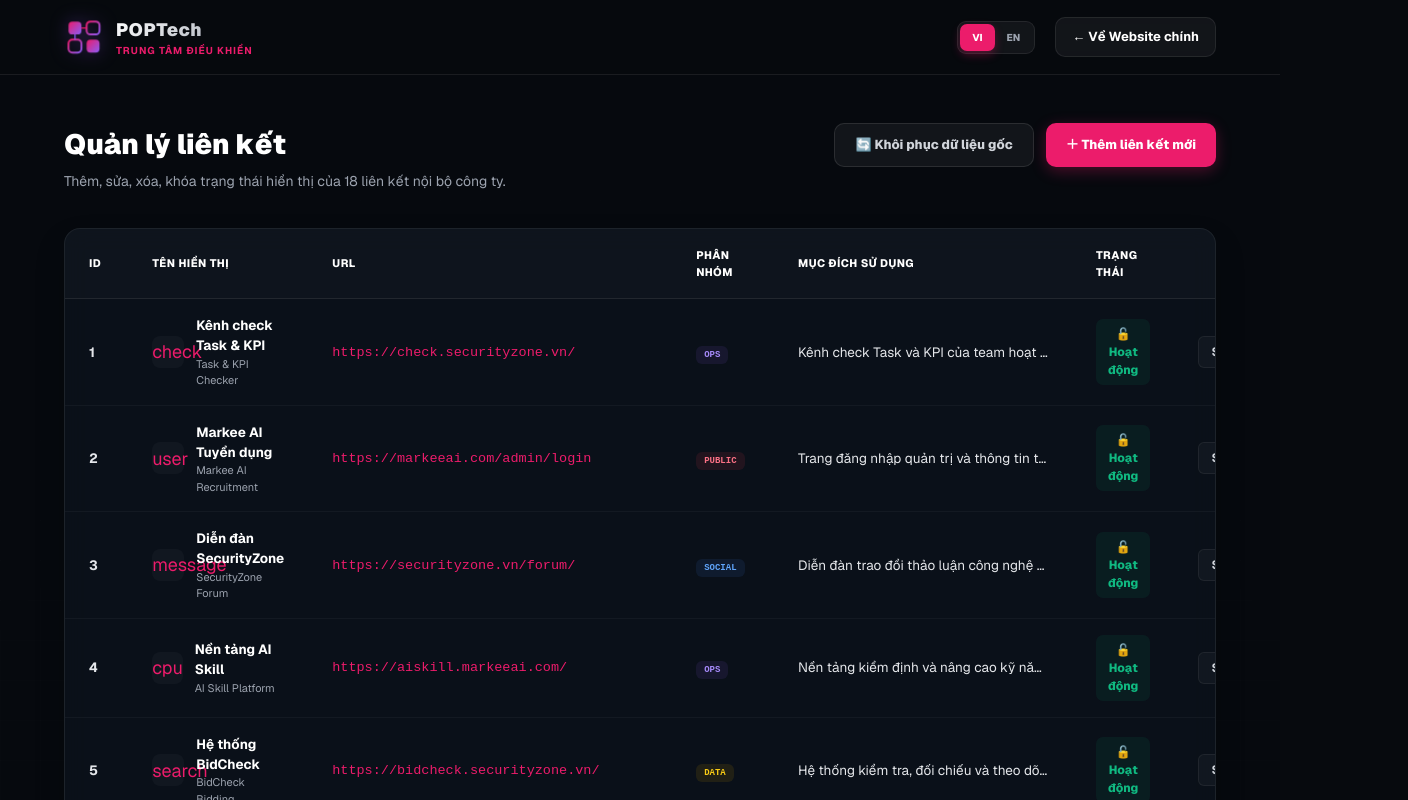
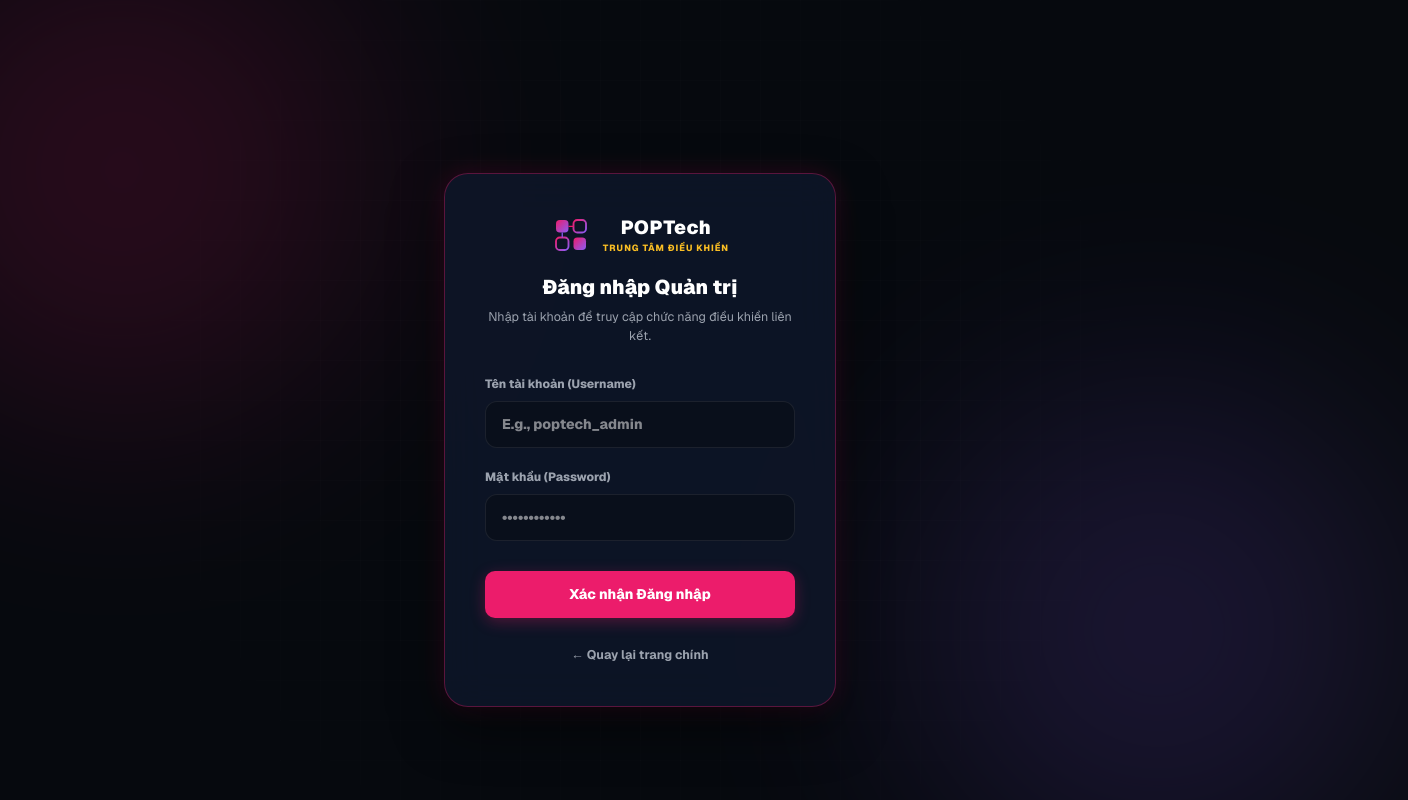
Before and after one commit to phuckhuenguyen216-byte/Central_Support, a Next.js app: page /admin in a window 1280 px wide. Shown: the top 800 px of the page, 1408 px wide, since content can reach past the window. Built offline with nearby package versions, Linux system fonts and the light colour scheme.

Commit message:
feat: add sophos style header links, sub-header, and secure admin login card with visual polish

```diff
--- a/app/admin/page.tsx
+++ b/app/admin/page.tsx
@@ -8,11 +8,17 @@ import { portalLinks, PortalLink } from "@/lib/portalData";
 
 export default function AdminPage() {
   const { lang, setLang } = useLanguage();
+  const [isLoggedIn, setIsLoggedIn] = useState(false);
   const [links, setLinks] = useState<PortalLink[]>([]);
   const [isModalOpen, setIsModalOpen] = useState(false);
   const [editingLink, setEditingLink] = useState<PortalLink | null>(null);
 
-  // Form states
+  // Login states
+  const [username, setUsername] = useState("");
+  const [password, setPassword] = useState("");
+  const [loginError, setLoginError] = useState("");
+
+  // Form states for managing links
   const [formName, setFormName] = useState("");
   const [formNameEn, setFormNameEn] = useState("");
   const [formUrl, setFormUrl] = useState("");
@@ -20,6 +26,14 @@ export default function AdminPage() {
   const [formPurpose, setFormPurpose] = useState("");
   const [formPurposeEn, setFormPurposeEn] = useState("");
   const [formIcon, setFormIcon] = useState("globe");
+
+  // Check login session on mount
+  useEffect(() => {
+    const authSession = sessionStorage.getItem("sz_admin_auth");
+    if (authSession === "true") {
+      setIsLoggedIn(true);
+    }
+  }, []);
 
   // Load links from localStorage on mount
   useEffect(() => {
@@ -35,7 +49,31 @@ export default function AdminPage() {
     }
   }, []);
 
-  // Save links to state and localStorage
+  // Handle credentials check submit
+  const handleLoginSubmit = (e: React.FormEvent) => {
+    e.preventDefault();
+    if (username.trim() === "poptech_admin" && password === "poptech@support2026") {
+      sessionStorage.setItem("sz_admin_auth", "true");
+      setIsLoggedIn(true);
+      setLoginError("");
+      setUsername("");
+      setPassword("");
+    } else {
+      setLoginError(
+        lang === "vi"
+          ? "Tên đăng nhập hoặc mật khẩu không chính xác!"
+          : "Invalid username or password!"
+      );
+    }
+  };
+
+  // Handle Logout
+  const handleLogout = () => {
+    sessionStorage.removeItem("sz_admin_auth");
+    setIsLoggedIn(false);
+  };
+
+  // Save links database utility
   const saveLinks = (updatedLinks: PortalLink[]) => {
     setLinks(updatedLinks);
     localStorage.setItem("sz_portal_links", JSON.stringify(updatedLinks));
@@ -89,7 +127,6 @@ export default function AdminPage() {
         return link;
       });
       saveLinks(updated);
-      alert("Đã cập nhật liên kết thành công!");
     } else {
       // Add mode
       const newId = links.length > 0 ? Math.max(...links.map((l) => l.id)) + 1 : 1;
@@ -105,7 +142,6 @@ export default function AdminPage() {
         isLocked: false,
       };
       saveLinks([...links, newLink]);
-      alert("Đã thêm liên kết mới thành công!");
     }
 
     setIsModalOpen(false);
@@ -115,8 +151,7 @@ export default function AdminPage() {
   const handleToggleLock = (id: number) => {
     const updated = links.map((link) => {
       if (link.id === id) {
-        const nextState = !link.isLocked;
-        return { ...link, isLocked: nextState };
+        return { ...link, isLocked: !link.isLocked };
       }
       return link;
     });
@@ -125,7 +160,11 @@ export default function AdminPage() {
 
   // Delete a link
   const handleDeleteLink = (id: number) => {
-    if (confirm("Bạn có chắc chắn muốn xóa liên kết này? (Are you sure you want to delete this link?)")) {
+    const confirmMsg =
+      lang === "vi"
+        ? "Bạn có chắc chắn muốn xóa liên kết này?"
+        : "Are you sure you want to delete this link?";
+    if (confirm(confirmMsg)) {
       const updated = links.filter((link) => link.id !== id);
       saveLinks(updated);
     }
@@ -133,11 +172,77 @@ export default function AdminPage() {
 
   // Reset to default spreadsheet database
   const handleResetData = () => {
-    if (confirm("Reset về dữ liệu gốc từ Google Sheet? (Reset to default Google Sheet data?)")) {
+    const confirmMsg =
+      lang === "vi"
+        ? "Khôi phục lại dữ liệu gốc ban đầu từ Google Sheet?"
+        : "Reset to default database from Google Sheets?";
+    if (confirm(confirmMsg)) {
       saveLinks(portalLinks);
     }
   };
 
+  // 1. RENDER ADMIN LOGIN PAGE (If not authenticated)
+  if (!isLoggedIn) {
+    return (
+      <div className="adminPageWrapper loginScreen">
+        <div className="portalBgGrid" />
+        <div className="portalBgGlow pg1" />
+        <div className="portalBgGlow pg2" />
+
+        <div className="loginCardContainer">
+          <div className="loginCard">
+            <div className="loginCardHeader">
+              <Logo />
+              <h2>{lang === "vi" ? "Đăng nhập Quản trị" : "Admin Authentication"}</h2>
+              <p>
+                {lang === "vi"
+                  ? "Nhập tài khoản để truy cập chức năng điều khiển liên kết."
+                  : "Please input credentials to manage Central Portal database."}
+              </p>
+            </div>
+
+            <form onSubmit={handleLoginSubmit} className="loginForm">
+              {loginError && <div className="loginErrorMessage">⚠️ {loginError}</div>}
+
+              <label>
+                {lang === "vi" ? "Tên tài khoản (Username)" : "Username"}
+                <input
+                  type="text"
+                  value={username}
+                  onChange={(e) => setUsername(e.target.value)}
+                  placeholder="E.g., poptech_admin"
+                  required
+                />
+              </label>
+
+              <label>
+                {lang === "vi" ? "Mật khẩu (Password)" : "Password"}
+                <input
+                  type="password"
+                  value={password}
+                  onChange={(e) => setPassword(e.target.value)}
+                  placeholder="••••••••••••"
+                  required
+                />
+              </label>
+
+              <button type="submit" className="primaryBtn loginSubmitBtn">
+                {lang === "vi" ? "Xác nhận Đăng nhập" : "Sign In Console"}
+              </button>
+            </form>
+
+            <div className="loginCardFooter">
+              <Link href="/">
+                ← {lang === "vi" ? "Quay lại trang chính" : "Back to Home Portal"}
+              </Link>
+            </div>
+          </div>
+        </div>
+      </div>
+    );
+  }
+
+  // 2. RENDER FULL BEAUTIFUL ADMIN CONTROL PANEL (If authenticated)
   return (
     <div className="adminPageWrapper">
       {/* Background grids */}
@@ -165,10 +270,15 @@ export default function AdminPage() {
                 EN
               </button>
             </div>
-            {/* Back button */}
-            <Link href="/" className="backPortalBtn">
-              ← {lang === "vi" ? "Về Website chính" : "Back to Website"}
-            </Link>
+            {/* Logout button */}
+            <button onClick={handleLogout} className="adminLogoutBtn">
+              <svg viewBox="0 0 24 24" width="14" height="14" fill="none" stroke="currentColor" strokeWidth="2.5">
+                <path d="M9 21H5a2 2 0 0 1-2-2V5a2 2 0 0 1 2-2h4" />
+                <polyline points="16 17 21 12 16 7" />
+                <line x1="21" y1="12" x2="9" y2="12" />
+              </svg>
+              <span>{lang === "vi" ? "ĐĂNG XUẤT" : "LOGOUT"}</span>
+            </button>
           </div>
         </div>
       </header>
@@ -177,11 +287,11 @@ export default function AdminPage() {
       <main className="container adminDashboard">
         <div className="adminDashboardHead">
           <div>
-            <h1>{lang === "vi" ? "Quản lý liên kết" : "Links Administration"}</h1>
+            <h1>{lang === "vi" ? "Trang quản trị Central Control" : "Central Portal Console"}</h1>
             <p>
               {lang === "vi"
-                ? "Thêm, sửa, xóa, khóa trạng thái hiển thị của 18 liên kết nội bộ công ty."
-                : "Add, edit, delete, or toggle lock status of the company internal links."}
+                ? "Thêm, chỉnh sửa, xóa và khóa trạng thái liên kết hiển thị trên trang chủ."
+                : "Add, edit, remove or toggle display lock for portal shortcuts in real-time."}
             </p>
           </div>
           <div className="adminDashboardActions">
@@ -223,7 +333,9 @@ export default function AdminPage() {
                     <td><b>{link.id}</b></td>
                     <td>
                       <div className="adminTableNameCell">
-                        <span className="adminTableIcon">{link.icon}</span>
+                        <span className="adminTableIcon">
+                          {link.icon === "check" ? "✓" : link.icon === "cpu" ? "⚙" : "🌐"}
+                        </span>
                         <div>
                           <strong>{lang === "vi" ? link.name : link.nameEn}</strong>
                           <small>{lang === "vi" ? link.nameEn : link.name}</small>
--- a/app/globals.css
+++ b/app/globals.css
@@ -9,6 +9,8 @@
   --pink2: #d91b5c;
   --violet: #8b5cf6;
   --text-muted: #9ca3af;
+  --sophos-blue: #0054a6;
+  --sophos-dark: #002f6c;
 }
 
 body {
@@ -72,23 +74,23 @@ body {
 }
 
 /* ==========================================================================
-   HEADER NAVBAR
+   HEADER NAVBAR (SOPHOS STYLE)
    ========================================================================== */
 
 .portalHeader {
   position: sticky;
   top: 0;
-  background: rgba(7, 10, 14, 0.75);
-  backdrop-filter: blur(16px);
-  border-bottom: 1px solid var(--card-border);
-  padding: 16px 0;
+  background: #003366; /* Deep corporate Sophos blue */
+  border-bottom: 1px solid rgba(255, 255, 255, 0.1);
   z-index: 50;
+  box-shadow: 0 4px 20px rgba(0, 0, 0, 0.3);
 }
 
-.headerInner {
+.headerMain {
   display: flex;
   justify-content: space-between;
   align-items: center;
+  padding: 14px 24px;
 }
 
 .portalLogoWrap {
@@ -99,95 +101,137 @@ body {
   cursor: pointer;
 }
 
-.portalLogoMark {
-  animation: logoPulse 4s infinite alternate;
-}
-
-@keyframes logoPulse {
-  0% { transform: scale(1); filter: drop-shadow(0 0 4px rgba(236,28,107,0.2)); }
-  100% { transform: scale(1.04); filter: drop-shadow(0 0 10px rgba(139,92,246,0.4)); }
-}
-
 .portalLogoText {
   display: flex;
   flex-direction: column;
 }
 
 .portalLogoText strong {
-  font-size: 18px;
+  font-size: 19px;
   font-weight: 900;
   letter-spacing: 0.5px;
-  background: linear-gradient(135deg, #fff, #9ca3af);
-  -webkit-background-clip: text;
-  -webkit-text-fill-color: transparent;
+  color: #fff;
 }
 
 .portalLogoText span {
-  font-size: 10px;
-  font-weight: 700;
+  font-size: 9px;
+  font-weight: 800;
   text-transform: uppercase;
-  color: var(--pink);
+  color: #fbbf24; /* Golden accent subtext */
   letter-spacing: 1px;
 }
 
-.headerActions {
+/* Header navigation links */
+.headerNav {
+  display: flex;
+  gap: 28px;
+}
+
+.headerNav a {
+  color: rgba(255, 255, 255, 0.8);
+  font-size: 12.5px;
+  font-weight: 800;
+  text-transform: uppercase;
+  letter-spacing: 0.8px;
+  text-decoration: none;
+  transition: color 0.2s;
+}
+
+.headerNav a:hover {
+  color: #fff;
+}
+
+/* Sophos Sub-header */
+.headerSub {
+  background: #002244; /* Darker navy blue sub bar */
+  border-top: 1px solid rgba(255, 255, 255, 0.05);
+}
+
+.subInner {
+  display: flex;
+  justify-content: space-between;
+  align-items: center;
+  padding: 8px 24px;
+}
+
+.subLeft .homeTab {
+  display: inline-block;
+  font-size: 11px;
+  font-weight: 900;
+  letter-spacing: 0.8px;
+  color: rgba(255, 255, 255, 0.7);
+  padding: 8px 16px;
+  background: rgba(255, 255, 255, 0.05);
+  border-radius: 4px;
+  cursor: pointer;
+  transition: all 0.2s;
+}
+
+.subLeft .homeTab.active, .subLeft .homeTab:hover {
+  color: #fff;
+  background: var(--pink);
+  box-shadow: 0 2px 10px rgba(236, 28, 107, 0.3);
+}
+
+.subRight {
   display: flex;
   align-items: center;
-  gap: 20px;
+  gap: 16px;
 }
 
 /* Language switch */
 .langToggler {
   display: flex;
-  background: rgba(255, 255, 255, 0.05);
-  border: 1px solid rgba(255, 255, 255, 0.08);
-  border-radius: 9px;
+  background: rgba(255, 255, 255, 0.08);
+  border: 1px solid rgba(255, 255, 255, 0.1);
+  border-radius: 6px;
   padding: 2px;
 }
 
 .langBtn {
   font-size: 10px;
   font-weight: 800;
-  padding: 6px 12px;
-  border-radius: 7px;
+  padding: 4px 10px;
+  border-radius: 4px;
   cursor: pointer;
-  color: var(--text-muted);
+  color: rgba(255, 255, 255, 0.6);
   transition: all 0.2s;
   border: none;
   background: none;
 }
 
 .langBtn.active {
-  background: var(--pink);
-  color: #fff;
-  box-shadow: 0 4px 10px rgba(236, 28, 107, 0.3);
+  background: #fff;
+  color: #002244;
+  font-weight: 900;
 }
 
-/* Button style */
+/* Auth button */
 .adminPortalBtn, .backPortalBtn {
   display: inline-flex;
   align-items: center;
-  gap: 8px;
-  background: rgba(255, 255, 255, 0.05);
-  border: 1px solid var(--card-border);
+  gap: 6px;
+  background: rgba(255, 255, 255, 0.08);
+  border: 1px solid rgba(255, 255, 255, 0.1);
   color: #fff;
-  padding: 9px 16px;
-  border-radius: 10px;
-  font-size: 13px;
-  font-weight: 700;
+  padding: 6px 14px;
+  border-radius: 6px;
+  font-size: 11.5px;
+  font-weight: 800;
+  text-transform: uppercase;
   text-decoration: none;
-  transition: all 0.22s;
+  transition: all 0.2s;
+  cursor: pointer;
 }
 
 .adminPortalBtn:hover {
   background: var(--pink);
   border-color: var(--pink);
-  box-shadow: 0 4px 15px rgba(236, 28, 107, 0.3);
+  box-shadow: 0 4px 12px rgba(236, 28, 107, 0.3);
 }
 
 .backPortalBtn:hover {
-  background: rgba(255, 255, 255, 0.1);
-  border-color: rgba(255, 255, 255, 0.2);
+  background: rgba(255, 255, 255, 0.15);
 }
 
 /* ==========================================================================
@@ -195,7 +239,7 @@ body {
    ========================================================================== */
 
 .portalHero {
-  padding: 70px 0 40px;
+  padding: 80px 0 40px;
   text-align: center;
   position: relative;
   z-index: 1;
@@ -211,7 +255,7 @@ body {
 }
 
 .portalHero h1 {
-  font-size: 38px;
+  font-size: 40px;
   font-weight: 950;
   letter-spacing: -0.5px;
   color: #fff;
@@ -219,7 +263,7 @@ body {
 }
 
 .portalHero p {
-  font-size: 15px;
+  font-size: 16px;
   color: var(--text-muted);
   max-width: 600px;
   margin: 0 auto;
@@ -546,13 +590,170 @@ body {
 }
 
 /* ==========================================================================
-   ADMIN DASHBOARD PANEL
+   ADMIN LOGIN CARD (NEON GLOW)
+   ========================================================================== */
+
+.loginScreen {
+  display: flex;
+  align-items: center;
+  justify-content: center;
+}
+
+.loginCardContainer {
+  position: relative;
+  z-index: 10;
+  width: 100%;
+  max-width: 440px;
+  padding: 24px;
+  margin-top: 10vh;
+}
+
+.loginCard {
+  background: rgba(15, 23, 42, 0.85);
+  backdrop-filter: blur(20px);
+  border: 1px solid rgba(255, 255, 255, 0.08);
+  border-radius: 24px;
+  padding: 40px;
+  box-shadow: 0 25px 60px rgba(0, 0, 0, 0.4);
+  position: relative;
+  overflow: hidden;
+  animation: neonBorderBreath 6s infinite alternate;
+}
+
+@keyframes neonBorderBreath {
+  0% {
+    border-color: rgba(255, 255, 255, 0.08);
+    box-shadow: 0 20px 50px rgba(0,0,0,0.4), 0 0 10px rgba(236,28,107,0.05);
+  }
+  100% {
+    border-color: rgba(236, 28, 107, 0.35);
+    box-shadow: 0 20px 50px rgba(0,0,0,0.5), 0 0 25px rgba(236,28,107,0.18);
+  }
+}
+
+.loginCardHeader {
+  text-align: center;
+  margin-bottom: 30px;
+  display: flex;
+  flex-direction: column;
+  align-items: center;
+}
+
+.loginCardHeader h2 {
+  font-size: 20px;
+  font-weight: 900;
+  color: #fff;
+  margin-top: 16px;
+  margin-bottom: 6px;
+}
+
+.loginCardHeader p {
+  font-size: 12.5px;
+  color: var(--text-muted);
+  line-height: 1.5;
+}
+
+.loginForm {
+  display: flex;
+  flex-direction: column;
+  gap: 20px;
+}
+
+.loginForm label {
+  display: flex;
+  flex-direction: column;
+  gap: 8px;
+  font-size: 12px;
+  font-weight: 800;
+  color: var(--text-muted);
+}
+
+.loginForm input {
+  background: rgba(0, 0, 0, 0.25);
+  border: 1px solid rgba(255, 255, 255, 0.08);
+  border-radius: 12px;
+  padding: 12px 16px;
+  color: #fff;
+  font-size: 14px;
+  outline: none;
+  transition: all 0.2s;
+}
+
+.loginForm input:focus {
+  border-color: var(--pink);
+  box-shadow: 0 0 10px rgba(236, 28, 107, 0.15);
+}
+
+.loginErrorMessage {
+  background: rgba(239, 68, 68, 0.1);
+  border: 1px solid rgba(239, 68, 68, 0.25);
+  color: #f87171;
+  padding: 10px 14px;
+  border-radius: 10px;
+  font-size: 12.5px;
+  font-weight: 700;
+}
+
+.loginSubmitBtn {
+  width: 100%;
+  justify-content: center;
+  padding: 13px;
+  margin-top: 10px;
+  font-size: 14px;
+}
+
+.loginCardFooter {
+  text-align: center;
+  margin-top: 24px;
+}
+
+.loginCardFooter a {
+  color: var(--text-muted);
+  font-size: 12.5px;
+  text-decoration: none;
+  font-weight: 700;
+  transition: color 0.2s;
+}
+
+.loginCardFooter a:hover {
+  color: #fff;
+}
+
+/* ==========================================================================
+   ADMIN DASHBOARD PANEL (VISUAL POLISH)
    ========================================================================== */
 
 .adminPageWrapper {
   min-height: 100vh;
   background: #06090e;
   position: relative;
+}
+
+.adminHeader {
+  background: #002244;
+}
+
+.adminLogoutBtn {
+  display: inline-flex;
+  align-items: center;
+  gap: 8px;
+  background: rgba(239, 68, 68, 0.1);
+  border: 1px solid rgba(239, 68, 68, 0.2);
+  color: #f87171;
+  padding: 6px 14px;
+  border-radius: 6px;
+  font-size: 11.5px;
+  font-weight: 800;
+  text-transform: uppercase;
+  transition: all 0.2s;
+  cursor: pointer;
+}
+
+.adminLogoutBtn:hover {
+  background: #dc2626;
+  border-color: #dc2626;
+  color: #fff;
+  box-shadow: 0 4px 12px rgba(220, 38, 38, 0.35);
 }
 
 .adminDashboard {
@@ -602,7 +803,7 @@ body {
 .adminTableCard {
   background: var(--card-bg);
   border: 1px solid var(--card-border);
-  border-radius: 16px;
+  border-radius: 20px;
   overflow: hidden;
   backdrop-filter: blur(12px);
   box-shadow: 0 15px 30px rgba(0, 0, 0, 0.2);
@@ -641,7 +842,7 @@ body {
 }
 
 .adminTable tr:hover td {
-  background: rgba(255, 255, 255, 0.01);
+  background: rgba(255, 255, 255, 0.015);
 }
 
 .adminTable tr.rowLocked td {
@@ -827,7 +1028,7 @@ body {
 .adminModalForm input,
 .adminModalForm select,
 .adminModalForm textarea {
-  background: rgba(0, 0, 0, 0.2);
+  background: rgba(0, 0, 0, 0.25);
   border: 1px solid rgba(255, 255, 255, 0.08);
   border-radius: 10px;
   padding: 10px 14px;
```
Also changed, not shown: app/page.tsx (+33 -6 lines).
